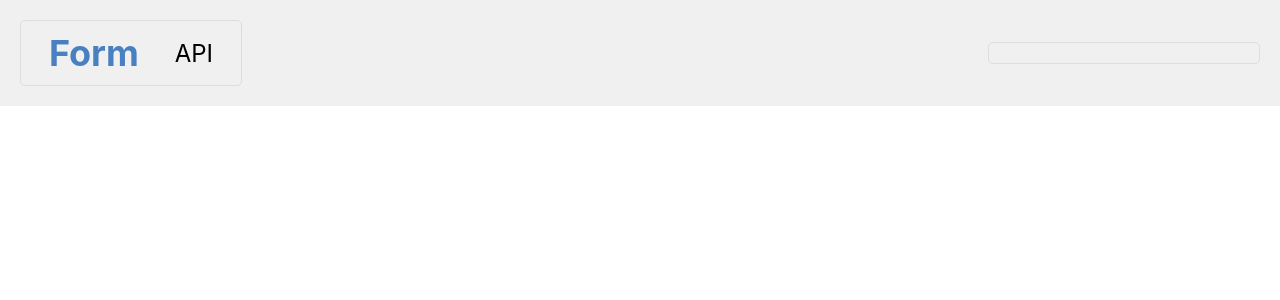
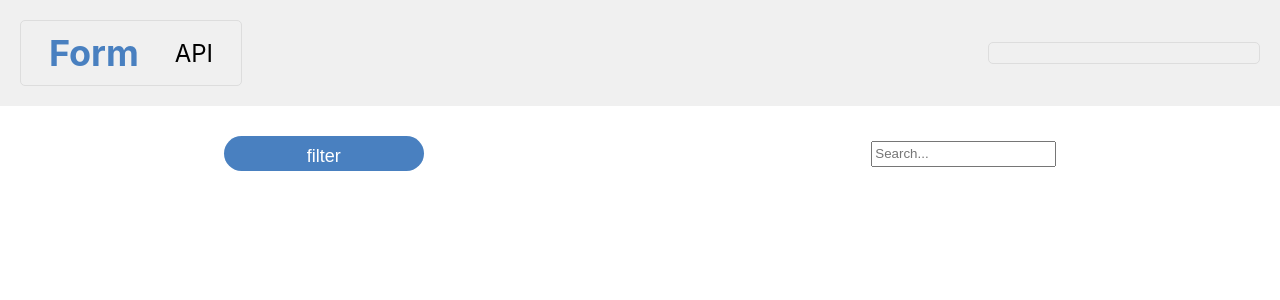
Before and after one commit to elenegab/registration-react, a React (Create React App) app: page /form in a window 1280 px wide. Shown: the top 300 px of the page. Built offline with nearby package versions, Linux system fonts and the light colour scheme.

Commit message:
add api function

```diff
--- a/package.json
+++ b/package.json
@@ -8,6 +8,7 @@
     "@testing-library/user-event": "^13.5.0",
     "react": "^18.2.0",
     "react-dom": "^18.2.0",
+    "react-paginate": "^8.2.0",
     "react-router-dom": "^6.18.0",
     "react-scripts": "5.0.1",
     "web-vitals": "^2.1.4"
--- a/src/App.js
+++ b/src/App.js
@@ -5,7 +5,7 @@ import LandingPage from './components/landingPage';
 import Registration from './components/registration';
 import Popup from './components/Popup';
 import Form from './components/form';
-import { Link } from 'react-router-dom';
+import ApiPage from './components/ApiPage'; // Import your ApiPage component
 
 function App() {
   return (
@@ -17,6 +17,7 @@ function App() {
           <Route path="/registration" element={<Registration />} />
           <Route path="/form" element={<Form />}/>
           <Route path="/popup" element={<Popup />} />
+          <Route path="/api" element={<ApiPage />} /> {/* Add this route for the ApiPage */}
           <Route path="/*" element={<Navigate to="/" />} />
 
         </Routes>
--- /dev/null
+++ b/src/components/ApiPage.js
@@ -0,0 +1,44 @@
+import React, { useEffect, useState } from 'react';
+
+function ApiPage() {
+  const [posts, setPosts] = useState([]);
+  const [currentPage, setCurrentPage] = useState(1);
+  const postsPerPage = 10;
+
+  useEffect(() => {
+    fetch('https://jsonplaceholder.typicode.com/posts?_limit=10')
+      .then((response) => response.json())
+      .then((data) => setPosts(data));
+  }, []);
+
+  const indexOfLastPost = currentPage * postsPerPage;
+  const indexOfFirstPost = indexOfLastPost - postsPerPage;
+  const currentPosts = posts.slice(indexOfFirstPost, indexOfLastPost);
+
+  const paginate = (pageNumber) => {
+    setCurrentPage(pageNumber);
+  };
+
+  return (
+    <div>
+      <h1>API Page</h1>
+      {currentPosts.map((post) => (
+        <div key={post.id}>
+          <h2>{post.title}</h2>
+          <p>{post.body}</p>
+        </div>
+      ))}
+      <ul className="pagination">
+        {Array.from({ length: Math.ceil(posts.length / postsPerPage) }).map(
+          (_, index) => (
+            <li key={index} onClick={() => paginate(index + 1)}>
+              {index + 1}
+            </li>
+          )
+        )}
+      </ul>
+    </div>
+  );
+}
+
+export default ApiPage;
--- a/src/components/form.css
+++ b/src/components/form.css
@@ -45,3 +45,17 @@ body{
     justify-content: space-between;
     width: 250px;
   }
+
+form{
+    margin-top: 10px;
+    display: flex;
+    align-items: center;
+    justify-content: space-around;
+}
+button{
+    height: 35px;
+}
+input{
+    height: 20px;
+    margin-top: 20px;
+}
--- a/src/components/form.js
+++ b/src/components/form.js
@@ -1,6 +1,9 @@
-import React from 'react';
+
+
+    import React, { useState } from 'react';
     import { useLocation, useNavigate } from 'react-router-dom';
     import './form.css';
+
     function Form() {
     const location = useLocation();
     const navigate = useNavigate();
@@ -12,11 +15,31 @@ function Form() {
         navigate('/popup');
     };
 
+    const handleApiClick = () => {
+        navigate('/api')
+    }
+    // State to manage the search input value
+    const [searchInput, setSearchInput] = useState('');
+
+    // Handler for updating the search input
+    const handleSearchInputChange = (e) => {
+        setSearchInput(e.target.value);
+    };
+
+    // Handler for searching (you can customize this logic)
+    const handleSearchSubmit = (e) => {
+        e.preventDefault();
+        // Perform the search logic here based on the searchInput value
+        console.log('Search performed:', searchInput);
+        // You can add the logic to fetch data from an API or update the UI as needed.
+    };
+
     return (
+        <>
             <div className="form-container">
             <div className='header'>
                 <h1>Form</h1>
-            <p>API</p>
+                <p onClick={handleApiClick}>API</p>
             </div>
             <div className="content">
                 {name && <p>Your Name: {name}</p>}
@@ -27,6 +50,19 @@ function Form() {
                 )}
             </div>
             </div>
+
+                {/* Search bar */}
+                <form onSubmit={handleSearchSubmit}>
+                <button type="submit">filter</button>
+                <input
+                    type="text"
+                    placeholder="Search..."
+                    value={searchInput}
+                    onChange={handleSearchInputChange}
+                />
+
+                </form>
+        </>
     );
     }
 
```
Also changed, not shown: 2 other files (tests, documents, lock files or other folders). Lines whose indentation alone changed are shown as unchanged.
